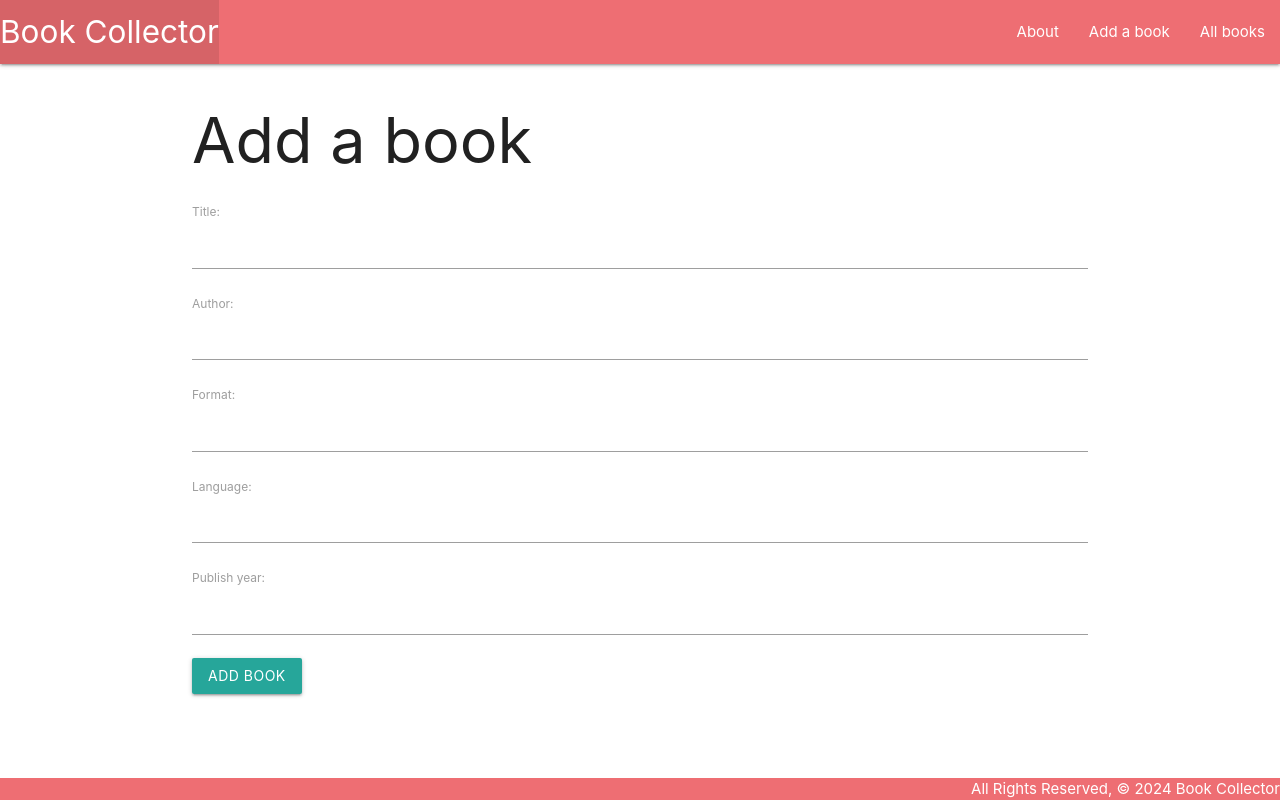
After one commit to triin1/book-collector, a Django app: page /books/create/ in a window 1280 px wide. The commit adds this page. Run offline with Django 5.2, Linux system fonts and the light colour scheme.

Commit message:
Part 3 finished

```diff
--- a/main_app/models.py
+++ b/main_app/models.py
@@ -1,4 +1,5 @@
 from django.db import models
+from django.urls import reverse
 
 # Create your models here:
 
@@ -9,5 +10,8 @@ class Book(models.Model):
     language = models.CharField(max_length=256)
     publish_year = models.IntegerField()
 
+    def get_absolute_url(self):
+        return reverse('detail', kwargs={ 'book_id': self.id })
+
     def __str__(self):
         return self.title
--- a/main_app/templates/base.html
+++ b/main_app/templates/base.html
@@ -17,8 +17,9 @@
           <li><a href="/" class="left brand-logo">Book Collector</a></li>
         </ul>
         <ul class="right">
-          <li><a href="/about/">About</a></li>
-          <li><a href="/books/">All books</a></li>
+          <li><a href="{% url 'about' %}">About</a></li>
+          <li><a href="{% url 'books_create' %}">Add a book</a></li>
+          <li><a href="{% url 'book_index' %}">All books</a></li>
         </ul>
       </div>
     </nav>
--- /dev/null
+++ b/main_app/templates/main_app/book_form.html
@@ -0,0 +1,19 @@
+{% extends 'base.html' %}
+
+{% block content %}
+    {% if object %}
+        <h1>Edit "{{ object.title }}"</h1>
+    {% else %}
+        <h1>Add a book</h1>
+    {% endif %}
+    <form method="post">
+        {% csrf_token %}
+        {{ form.as_p }}
+        {% if object %}
+            <input type="submit" value="Update book" class="btn">
+        {% else %}
+            <input type="submit" value="Add book" class="btn">
+        {% endif %}
+    </form>
+
+{% endblock %}
--- a/main_app/urls.py
+++ b/main_app/urls.py
@@ -5,5 +5,8 @@ urlpatterns = [
     path('', views.home, name='home'),
     path('about/', views.about, name='about'),
     path('books/', views.books_index, name='book_index'),
-    path('books/<int:book_id>/', views.books_detail, name='detail')
+    path('books/<int:book_id>/', views.books_detail, name='detail'),
+    path('books/create/', views.BookCreate.as_view(), name='books_create'),
+    path('books/<int:pk>/update/', views.BookEdit.as_view(), name='books_edit'),
+    path('books/<int:pk>/delete/', views.BookDelete.as_view(), name='books_delete'),
 ]
--- a/main_app/views.py
+++ b/main_app/views.py
@@ -1,4 +1,5 @@
 from django.shortcuts import render
+from django.views.generic.edit import CreateView, UpdateView, DeleteView
 from .models import Book
 
 # Create your views here:
@@ -20,3 +21,15 @@ def books_detail(request, book_id):
     return render(request, 'books/detail.html', {
         'book': book
     })
+
+class BookCreate(CreateView):
+    model = Book
+    fields = '__all__'
+
+class BookEdit(UpdateView):
+    model = Book
+    fields = '__all__'
+
+class BookDelete(DeleteView):
+    model = Book
+    success_url = '/books'
```
Also changed, not shown: main_app/templates/books/detail.html (+4 -5 lines), main_app/templates/main_app/book_confirm_delete.html (added, +17 -0 lines).
